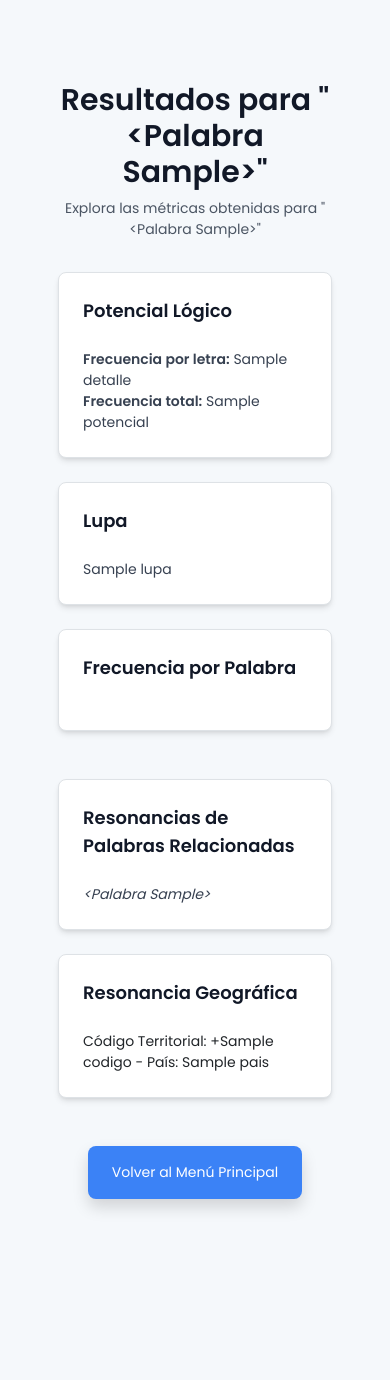
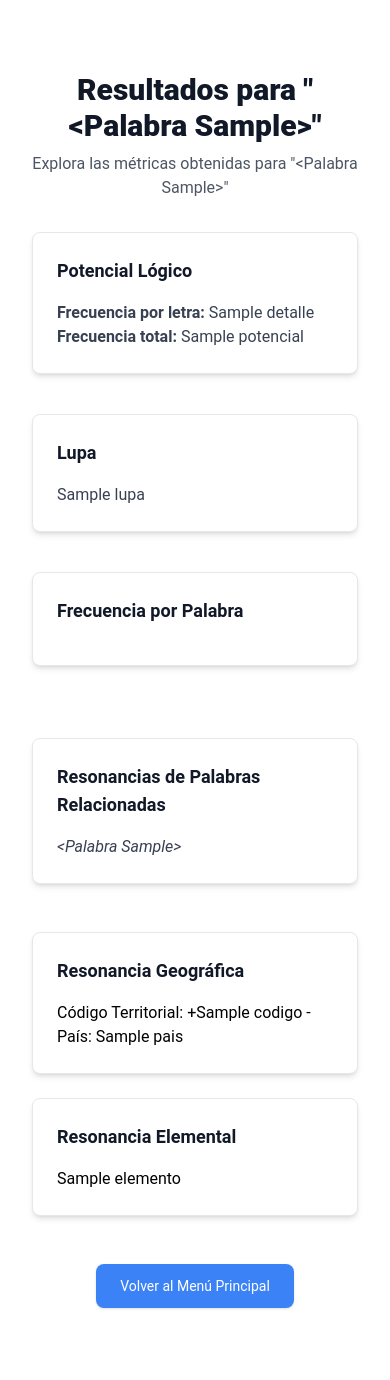
Before and after one commit to jaosomora/LGC-App, a Flask app: template templates/resultado.html in a window 390 px wide. Before the commit the page ends 1210 px from the top, so only its background shows below. Run offline with Flask 3, Linux system fonts and the light colour scheme; tables that the repository leaves empty hold one stand-in row (values such as "Sample post"); the template is opened without the code that fills it: values that come from a table or form of the project are taken from there, most other values are stand-ins (such as "Sample title", 1, 10 or a date in 2020); some libraries are stand-ins or nearby versions.

Commit message:
feat: Complete migration to Tailwind CSS and UI/UX redesign
- Removed unused `styles.css` to finalize transition to Tailwind CSS.
- Updated `tailwind.config.js` for consistent theming and extended configurations.
- Refactored `base.html`, `menu.html`, `resultado.html`, and `historial.html` templates to use Tailwind CSS classes for styling.
- Optimized layout and responsiveness across all templates for better mobile-first design.
- Removed legacy CSS dependencies to streamline styling and ensure uniformity.

```diff
--- /dev/null
+++ b/static/css/tailwind.css
@@ -0,0 +1,3 @@
+@tailwind base;
+@tailwind components;
+@tailwind utilities;
--- a/templates/base.html
+++ b/templates/base.html
@@ -1,11 +1,9 @@
 <!DOCTYPE html>
 <html lang="en">
+
 <head>
     <meta charset="UTF-8">
     <meta name="viewport" content="width=device-width, initial-scale=1.0">
-    <link href="https://cdn.jsdelivr.net/npm/bootstrap@5.3.0-alpha3/dist/css/bootstrap.min.css" rel="stylesheet">
-    <link href="https://fonts.googleapis.com/css2?family=Roboto:wght@400;500;700&family=Poppins:wght@400;600&display=swap" rel="stylesheet">
-    <link href="{{ url_for('static', filename='styles.css') }}" rel="stylesheet">
     <script src="https://cdn.tailwindcss.com"></script>
     <script>
         tailwind.config = {
@@ -26,136 +24,8 @@
     </script>
 
     <title>{% block title %}Explora el Potencial y la Frecuencia de las Palabras{% endblock %}</title>
-    <style>
-        body {
-            font-family: 'Poppins', sans-serif;
-            background-color: #F5F8FB;
-            height: 100%;
-            overflow: auto;
-            margin: 0;
-        }
+</head>
 
-        .navbar {
-            background-color: #4A90E2; /* Azul principal */
-        }
-
-        .navbar-brand {
-            font-weight: bold;
-            font-size: 1.5rem;
-            color: #fff !important;
-        }
-
-        .navbar-brand:hover {
-            color: #F5F8FB !important;
-        }
-
-        .card {
-            border-radius: 15px;
-            box-shadow: 0 4px 6px rgba(0, 0, 0, 0.1);
-            margin-bottom: 20px;
-            padding: 20px;
-            transition: transform 0.3s ease, box-shadow 0.3s ease;
-        }
-
-        .card:hover {
-            transform: translateY(-5px);
-            box-shadow: 0 6px 12px rgba(0, 0, 0, 0.2);
-        }
-
-        footer {
-            background-color: #25567B; /* Azul oscuro */
-            color: white;
-            padding: 10px;
-            bottom: 0;
-            width: 100%;
-        }
-
-        .btn-primary {
-            background-color: #4A90E2; /* Azul principal */
-            border: none;
-            transition: all 0.3s ease;
-        }
-
-        .btn-primary:hover {
-            background-color: #25567B; /* Azul oscuro */
-        }
-
-        .btn-success {
-            background-color: #50B5E9; /* Azul más claro */
-            border: none;
-            transition: all 0.3s ease;
-        }
-
-        .btn-success:hover {
-            background-color: #4A90E2; /* Azul principal */
-        }
-
-        .lead {
-            color: #6c757d;
-        }
-
-        .menu-container {
-            display: flex;
-            flex-wrap: wrap;
-            justify-content: center;
-            gap: 20px;
-        }
-
-        .menu-item {
-            flex: 1 1 calc(50% - 20px); /* Ajusta el ancho en pantallas pequeñas */
-            max-width: calc(50% - 20px);
-            min-width: 250px;
-            text-align: center;
-        }
-
-        @media (max-width: 640px) {
-            .menu-item {
-                flex: 1 1 100%; /* Ocupa toda la fila en móviles */
-                max-width: 100%;
-            }
-        }
-
-        .result-section {
-            background-color: #ffffff;
-            border-radius: 15px;
-            box-shadow: 0 4px 6px rgba(0, 0, 0, 0.1);
-            padding: 20px;
-            margin-top: 20px;
-        }
-
-        .result-title {
-            color: #4A90E2; /* Azul principal */
-            font-weight: 700;
-            margin-bottom: 15px;
-        }
-
-        .result-card {
-            border: 1px solid #4A90E2; /* Azul principal */
-            border-radius: 10px;
-            margin-bottom: 15px;
-            padding: 15px;
-        }
-
-        .result-card h5 {
-            font-size: 1.2rem;
-            color: #4A90E2; /* Azul principal */
-        }
-
-        .result-card p {
-            font-size: 1rem;
-            color: #333;
-        }
-
-        .history-container {
-            max-height: 300px;
-            overflow-y: auto;
-            border: 1px solid #ddd;
-            padding: 10px;
-            border-radius: 10px;
-            background-color: #fff;
-        }
-    </style>
-</head>
 <body>
     <main class="container mx-auto px-4 py-6">
         {% block content %}
@@ -175,16 +45,19 @@
         </div>
         <div class="mt-10 grid grid-cols-1 sm:grid-cols-2 gap-6">
             <div class="bg-white shadow-md rounded-lg p-6 hover:shadow-lg transition">
-                <h5 class="text-lg font-semibold text-blue-500">Potencial Calculado</h5>
+                <h5 class="text-lg font-semibold text-blue-500">Potencial Calculado
+                </h5>
                 <p class="text-gray-700 mt-2">42</p>
             </div>
             <div class="bg-white shadow-md rounded-lg p-6 hover:shadow-lg transition">
-                <h5 class="text-lg font-semibold text-blue-500">Frecuencia Encontrada</h5>
+                <h5 class="text-lg font-semibold text-blue-500">Frecuencia Encontrada
+                </h5>
                 <p class="text-gray-700 mt-2">88</p>
             </div>
         </div>
         <div class="history-section mt-6">
-            <h3 class="text-lg font-semibold text-gray-900">Historial de Búsquedas</h3>
+            <h3 class="text-lg font-semibold text-gray-900">Historial de Búsquedas
+            </h3>
             <div class="bg-white shadow-md rounded-lg overflow-hidden">
                 <ul class="divide-y divide-gray-200">
                     {% for item in historial %}
@@ -197,6 +70,6 @@
         </div>
         {% endblock %}
     </main>
-    <script src="https://cdn.jsdelivr.net/npm/bootstrap@5.3.0-alpha3/dist/js/bootstrap.bundle.min.js"></script>
 </body>
+
 </html>
--- a/templates/resultado.html
+++ b/templates/resultado.html
@@ -1,6 +1,4 @@
-{% extends "base.html" %}
-{% block title %}Resultados{% endblock %}
-{% block content %}
+{% extends "base.html" %} {% block title %}Resultados{% endblock %} {% block content %}
 <div class="max-w-7xl mx-auto px-4 sm:px-6 lg:px-8 py-12">
     <div class="text-center mb-8">
         <h2 class="text-3xl font-extrabold text-gray-900">Resultados para "{{ palabra }}"</h2>
@@ -8,10 +6,11 @@
     </div>
 
     <!-- Métricas principales -->
-    <div class="grid grid-cols-1 md:grid-cols-2 lg:grid-cols-3 gap-6">
+    <div class="grid grid-cols-1 sm:grid-cols-2 lg:grid-cols-3 gap-4">
         <!-- Potencial Lógico -->
-        <div class="bg-white shadow-md rounded-lg p-6 border border-gray-200 hover:shadow-lg">
-            <h3 class="text-lg font-semibold text-gray-900">Potencial Lógico</h3>
+        <div class="bg-white shadow-md rounded-lg p-6 border border-gray-200 hover:shadow-lg mb-6">
+            <h3 class="text-lg font-semibold text-gray-900">Potencial Lógico
+            </h3>
             <p class="mt-4 text-gray-700">
                 <strong>Frecuencia por letra:</strong> {{ detalle }}
             </p>
@@ -21,14 +20,15 @@
         </div>
 
         <!-- Lupa -->
-        <div class="bg-white shadow-md rounded-lg p-6 border border-gray-200 hover:shadow-lg">
+        <div class="bg-white shadow-md rounded-lg p-6 border border-gray-200 hover:shadow-lg mb-6">
             <h3 class="text-lg font-semibold text-gray-900">Lupa</h3>
             <p class="mt-4 text-gray-700">{{ lupa }}</p>
         </div>
 
         <!-- Frecuencia por Palabra -->
-        <div class="bg-white shadow-md rounded-lg p-6 border border-gray-200 hover:shadow-lg">
-            <h3 class="text-lg font-semibold text-gray-900">Frecuencia por Palabra</h3>
+        <div class="bg-white shadow-md rounded-lg p-6 border border-gray-200 hover:shadow-lg mb-6">
+            <h3 class="text-lg font-semibold text-gray-900">Frecuencia por Palabra
+            </h3>
             {% if frecuencias_por_palabra %}
             <ul class="mt-4 space-y-2">
                 {% for palabra, data in frecuencias_por_palabra.items() %}
@@ -38,26 +38,29 @@
                 {% endfor %}
             </ul>
             {% else %}
-            <p class="mt-4 text-gray-500">No se pudo calcular la frecuencia por palabra.</p>
+            <p class="mt-4 text-gray-500">No se pudo calcular la frecuencia por palabra.
+            </p>
             {% endif %}
         </div>
     </div>
 
     <!-- Resonancias -->
-    <div class="mt-12 grid grid-cols-1 md:grid-cols-2 lg:grid-cols-2 gap-6">
+    <div class="mt-12 grid grid-cols-1 sm:grid-cols-2 gap-6 gap-y-6">
         <!-- Resonancias de Palabras Relacionadas -->
-        <div class="bg-white shadow-md rounded-lg p-6 border border-gray-200 hover:shadow-lg">
+        <div class="bg-white shadow-md rounded-lg p-6 border border-gray-200 hover:shadow-lg mb-6">
             <h3 class="text-lg font-semibold text-gray-900">Resonancias de Palabras Relacionadas</h3>
             {% if palabras %}
             <p class="mt-4 text-gray-700"><i>{{ palabras | join(', ') }}</i></p>
             {% else %}
-            <p class="mt-4 text-gray-500">No se encontraron palabras asociadas.</p>
+            <p class="mt-4 text-gray-500">No se encontraron palabras asociadas.
+            </p>
             {% endif %}
         </div>
 
         <!-- Resonancia Geográfica -->
-        <div class="bg-white shadow-md rounded-lg p-6 border border-gray-200 hover:shadow-lg">
-            <h3 class="text-lg font-semibold text-gray-900">Resonancia Geográfica</h3>
+        <div class="bg-white shadow-md rounded-lg p-6 border border-gray-200 hover:shadow-lg mb-6">
+            <h3 class="text-lg font-semibold text-gray-900">Resonancia Geográfica
+            </h3>
             {% if territorios %}
             <ul class="mt-4 space-y-2">
                 {% for territorio in territorios %}
@@ -65,14 +68,34 @@
                 {% endfor %}
             </ul>
             {% else %}
-            <p class="mt-4 text-gray-500">No se encontraron coincidencias geográficas.</p>
+            <p class="mt-4 text-gray-500">No se encontraron coincidencias geográficas.
+            </p>
             {% endif %}
         </div>
     </div>
 
+    <!-- Resonancia Elemental -->
+    <div class="bg-white shadow-md rounded-lg p-6 border border-gray-200 hover:shadow-lg mb-6">
+        <h3 class="text-lg font-semibold text-gray-900 mb-4">Resonancia Elemental
+        </h3>
+        {% if elementos %}
+        <ul class="space-y-4">
+            {% for elemento in elementos %}
+            <li class="flex flex-col">
+                <!-- Renderizar el HTML directamente sin escapar -->
+                {{ elemento|safe }}
+            </li>
+            {% endfor %}
+        </ul>
+        {% else %}
+        <p class="text-gray-500">No se encontraron coincidencias en elementos.
+        </p>
+        {% endif %}
+    </div>
+
     <!-- Botón de Regreso -->
     <div class="mt-12 text-center">
-        <a href="/" class="inline-block bg-blue-500 text-white py-3 px-6 rounded-lg shadow hover:bg-blue-600">
+        <a href="/" class="inline-block bg-blue-500 text-white py-3 px-6 rounded-lg shadow hover:bg-blue-600 text-sm md:text-base">
             Volver al Menú Principal
         </a>
     </div>
```
Also changed, not shown: templates/historial.html (+3 -7 lines), templates/menu.html (+6 -1 lines), static/-styles.css (renamed from static/styles.css), tailwind.config.js (indentation only). Lines whose indentation alone changed are shown as unchanged.
